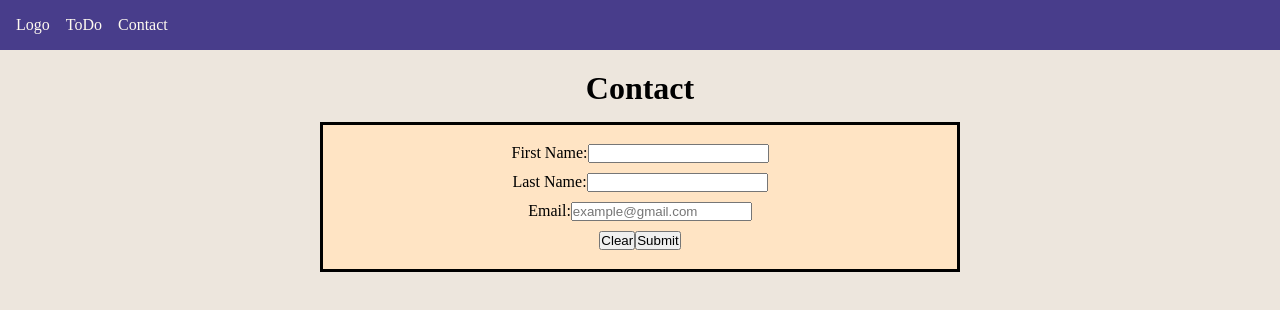
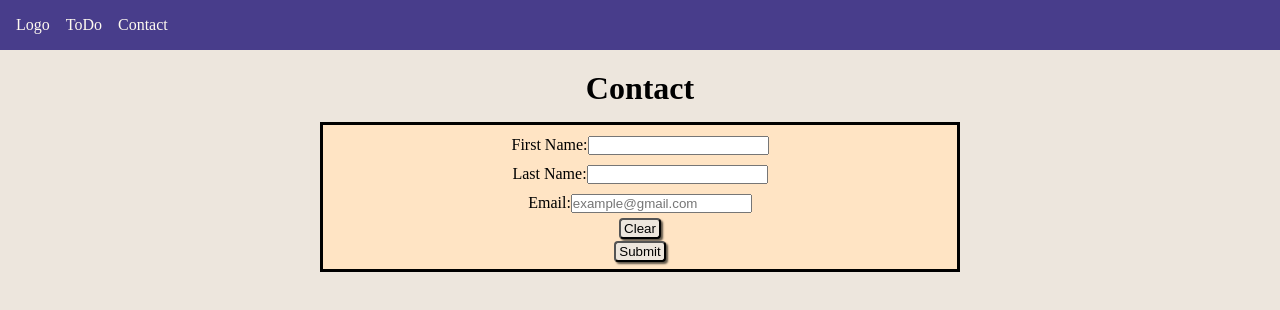
Before and after one commit to RhettTurnerr/Project_3, a React (Vite) app: page /contact in a window 1280 px wide. Shown: the top 310 px of the page. Built offline with nearby package versions, Linux system fonts and the light colour scheme.

Commit message:
added styling to contact form

```diff
--- a/src/components/ContactForm/ContactForm.css
+++ b/src/components/ContactForm/ContactForm.css
@@ -16,6 +16,22 @@
     padding: 5px 5px;
 }
 
+.contact-button-row{
+    padding-bottom: 2px;
+}
+
+.contact-reset-button, .contact-submit-button{
+    border-radius: 4px;
+    background-color: rgb(237, 230, 221);
+    user-select: none;
+    box-shadow: 2px 2px 2px rgb(96, 86, 73);
+    padding: 1px 3px;
+}
+
+.contact-reset-button:hover, .contact-submit-button:hover{
+    background-color: aquamarine;
+}
+
 @media screen and (max-width:600px){
     .contact-form{
         width: 300px;
--- a/src/components/ContactForm/ContactForm.jsx
+++ b/src/components/ContactForm/ContactForm.jsx
@@ -1,8 +1,8 @@
 import "./ContactForm.css";
 
 const ContactForm = () => {
-  const handleSubmit = () => {
-    console.log("test");
+  const handleSubmit = (e) => {
+    e.preventDefault();
   };
   return (
     <section className="contact-form">
@@ -30,10 +30,12 @@ const ContactForm = () => {
             />
           </label>
         </div>
-        <div className="contact-form-row">
+        <div className="contact-button-row">
           <button type="reset" className="contact-reset-button">
             Clear
           </button>
+        </div>
+        <div className="contact-button-row">
           <button type="submit" className="contact-submit-button">
             Submit
           </button>
--- a/src/components/TaskForm/TaskForm.css
+++ b/src/components/TaskForm/TaskForm.css
@@ -24,3 +24,7 @@
     user-select: none;
     box-shadow: 2px 2px 2px rgb(96, 86, 73)
 }
+
+.task-form-submit:hover{
+    background-color: aquamarine;
+}
```
